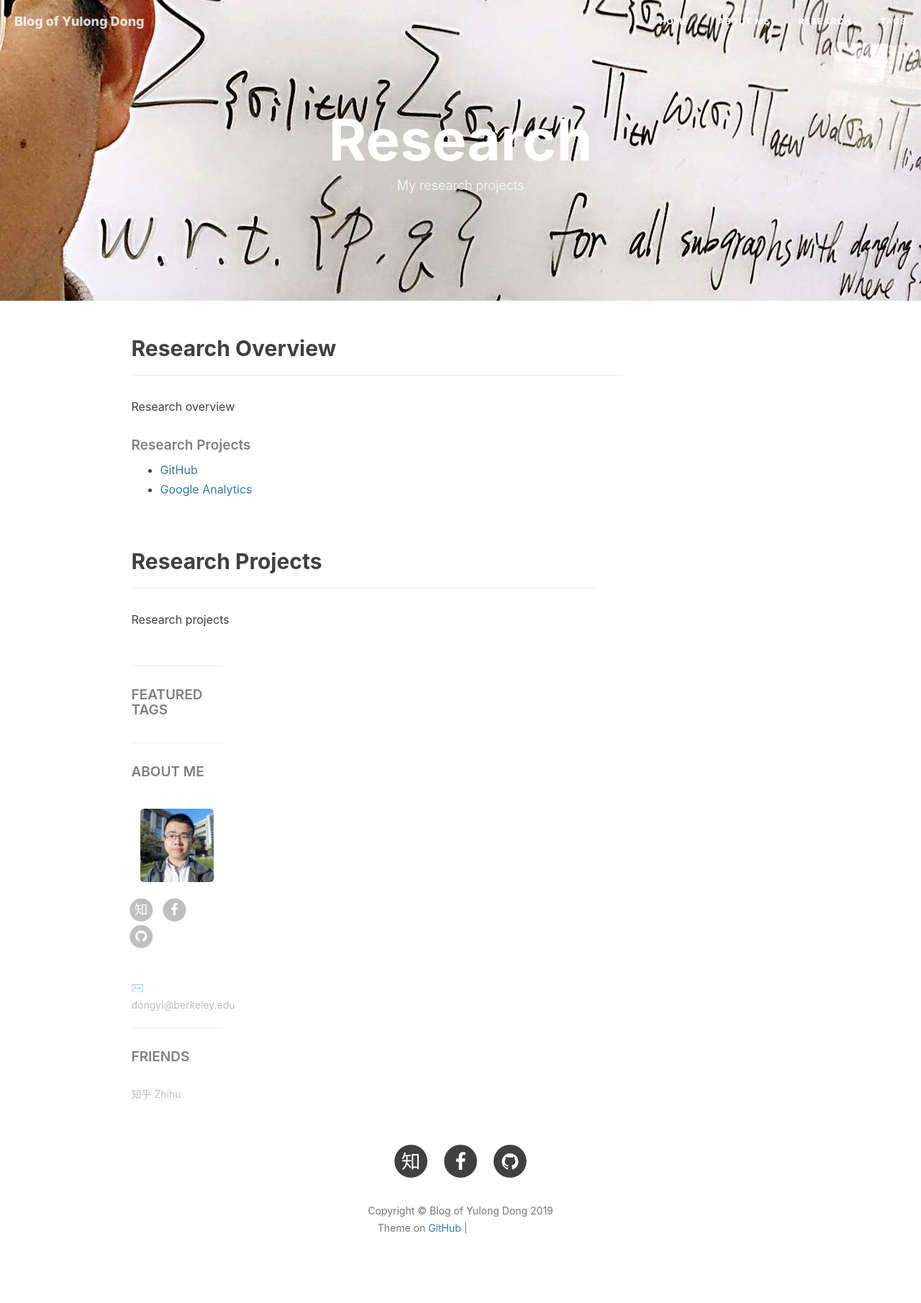
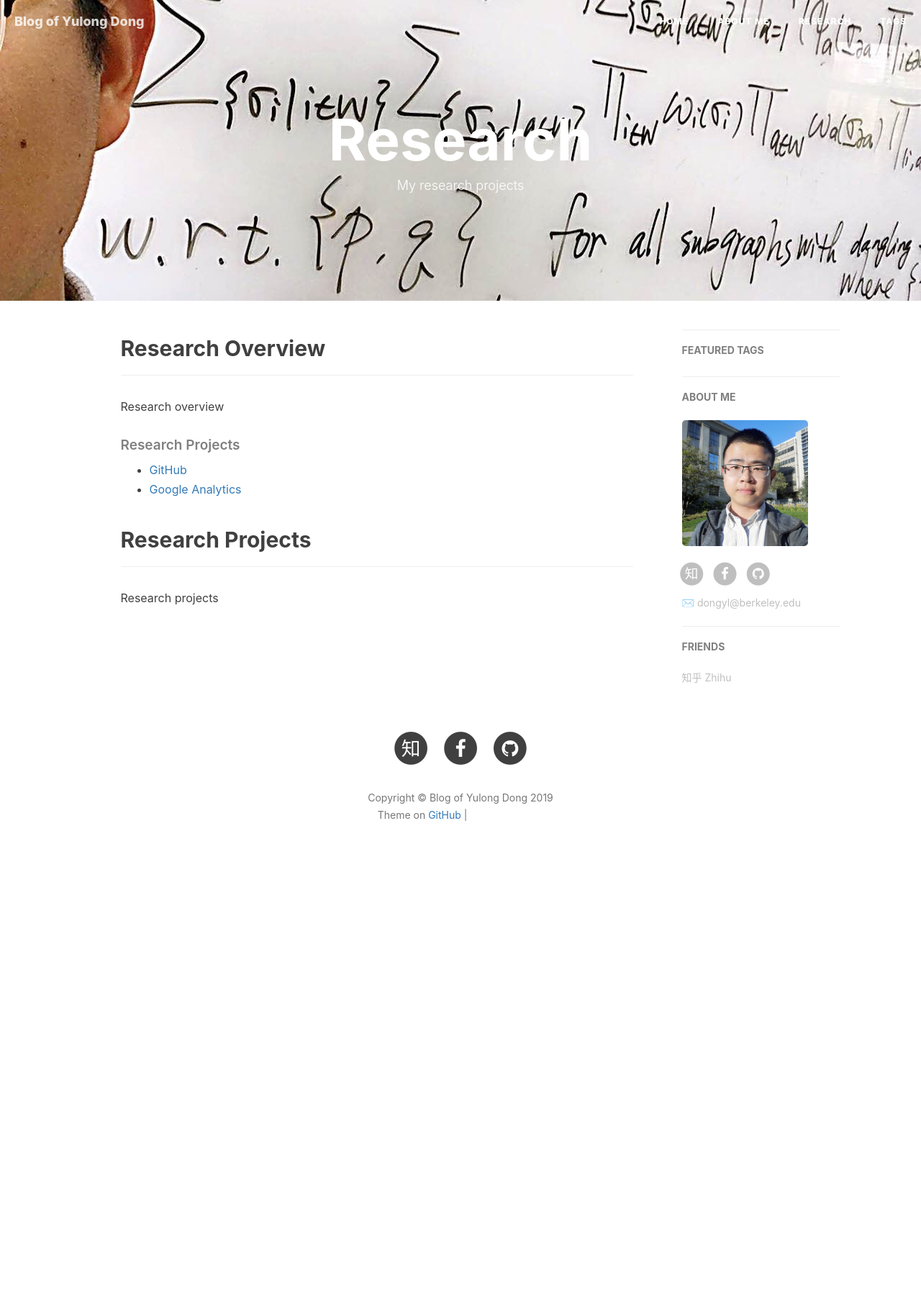
Before and after one commit to dongylaq/dongylaq.github.io, a Jekyll site: the page built from research.html, in a window 1280 px wide. Shown: the whole page at 72% size. Built offline with Jekyll 4.4.1, drawn with Linux system fonts in a browser that asks for light colours; nearby versions of some CDN libraries; comment, search, counter and statistics services are not loaded; after the commit the page ends 1237 px from its top, so only the background shows below that; grey boxes are pictures that could not be loaded.

Commit message:
Update research.html

```diff
--- a/research.html
+++ b/research.html
@@ -13,7 +13,7 @@ header-img: "img/title.jpeg"
 
 <!-- Chinese Version -->
 <div class="en post-container">
-    <div class="col-md-12">
+<!--    <div class="col-md-12"> -->
         <h2>Research Overview</h2>
         <hr class="hr0">
 
@@ -28,7 +28,7 @@ header-img: "img/title.jpeg"
 </div>
 
 <div class="en post-container">
-    <div class="col-md-12">
+<!--    <div class="col-md-12"> -->
         <h2>Research Projects</h2>
         <hr class="hr0">
     <p>Research projects</p>
```
